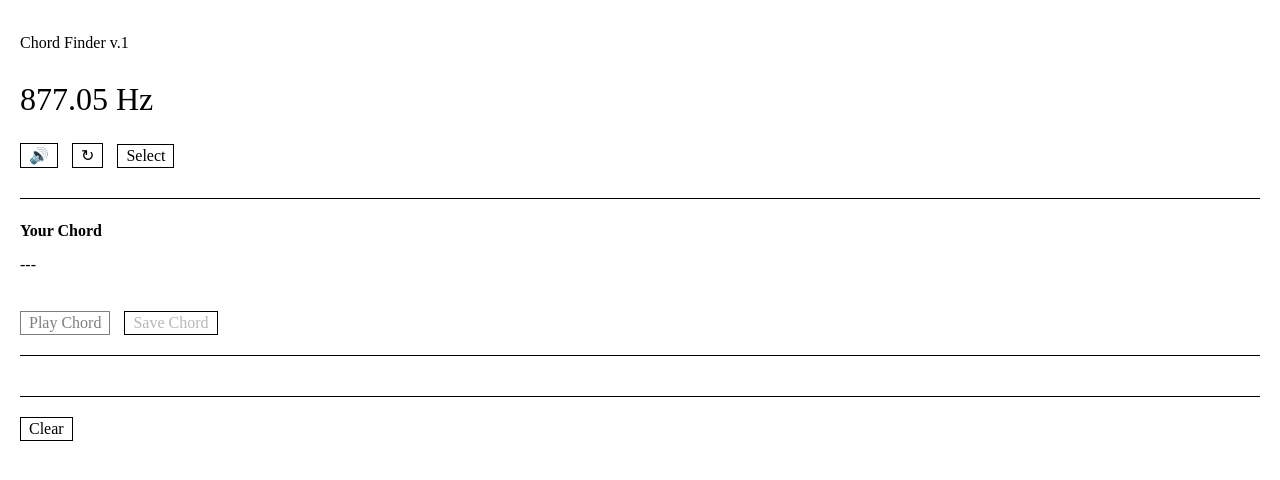
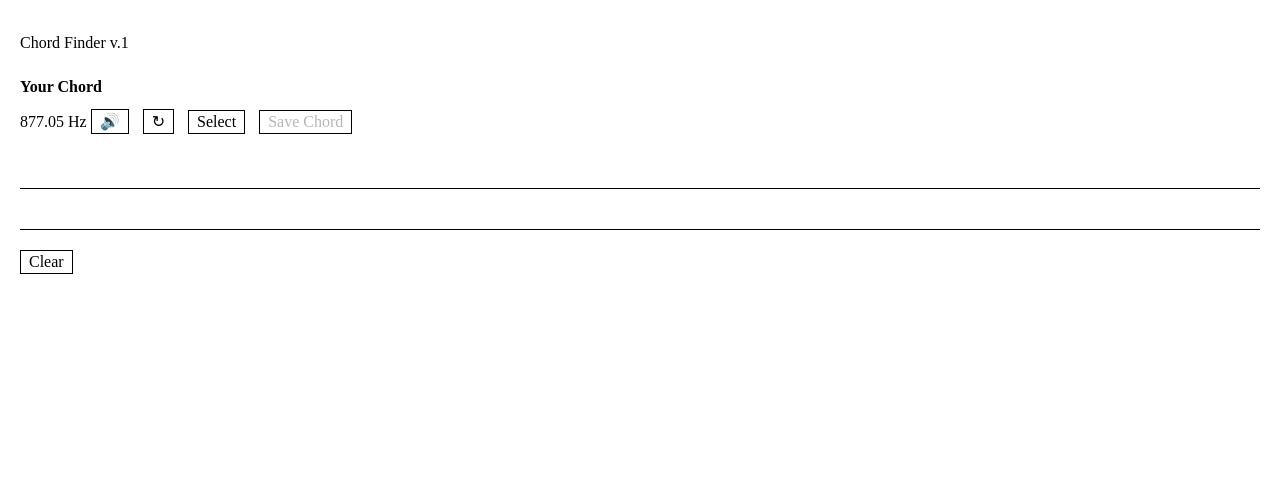
Before and after one commit to coryarcangel/Chord-Finder, a plain HTML site: page index.html in a window 1280 px wide. Drawn offline with Linux system fonts and the light colour scheme.

Commit message:
Merge Freq and Your Chord section

```diff
--- a/index.html
+++ b/index.html
@@ -30,17 +30,20 @@
         }
 
         .frequency-display {
-            font-size: 2em;
-            margin: 20px 0;
+            font-size: 1em;
+            display: inline;
+            margin: 0;
         }
 
         .note-name {
             font-size: 1em;
-            margin-bottom: 20px;
+            margin: 10px 0;
         }
 
-        .buttons {
-            margin: 20px 0;
+        .chord-notes-container {
+            font-size: 1em;
+            line-height: 1.5;
+            margin: 10px 0;
         }
 
         button {
@@ -68,12 +71,6 @@
             color: black;
         }
 
-        .chord-display {
-            margin-top: 30px;
-            border-top: 1px solid black;
-            padding-top: 20px;
-        }
-
         .chord-title {
             font-size: 1em;
             margin-bottom: 10px;
@@ -85,17 +82,17 @@
             margin-bottom: 10px;
         }
 
-        .play-chord-btn, .play-all-btn {
+        .play-all-btn {
             background: white;
             color: black;
         }
 
-        .play-chord-btn:disabled, .play-all-btn:disabled {
+        .play-all-btn:disabled {
             opacity: 0.5;
             cursor: not-allowed;
         }
 
-        .play-chord-btn:disabled:hover, .play-all-btn:disabled:hover {
+        .play-all-btn:disabled:hover {
             background: white;
             color: black;
         }
@@ -120,21 +117,22 @@
 
 
 
-        <div class="frequency-display" id="frequency">---</div>
-        <div class="note-name" id="noteName"></div>
+        <div class="main-section">
+            <div class="chord-title"><strong>Your Chord</strong></div>
+            <div class="chord-notes-container">
+                <span id="chordNotes">---</span>
+                <span id="separator" style="display: none;"> / </span>
+                <span id="currentFrequencyDisplay" style="display: none;">
+                    <span class="frequency-display" id="frequency">---</span>
+                    <button class="again-btn" id="againBtn" onclick="playAgain()">🔊</button>
+                    <button class="no-btn" id="noBtn" onclick="rejectNote()">↻</button>
+                    <button class="yes-btn" id="yesBtn" onclick="acceptNote()">Select</button>
+                    <button class="new-chord-btn" id="newChordBtn" onclick="newChord()" disabled>Save Chord</button>
+                </span>
+            </div>
+            <div class="note-name" id="noteName"></div>
+            <br>
 
-        <div class="buttons">
-            <button class="again-btn" id="againBtn" onclick="playAgain()">🔊</button>
-            <button class="no-btn" id="noBtn" onclick="rejectNote()">↻</button>
-            <button class="yes-btn" id="yesBtn" onclick="acceptNote()">Select</button>
-        </div>
-
-        <div class="chord-display">
-            <div class="chord-title"><strong>Your Chord</strong></div>
-            <div class="chord-notes" id="chordNotes">---</div>
-            <br>
-            <button class="play-chord-btn" id="playChordBtn" onclick="playChord()" disabled>Play Chord</button>
-            <button class="new-chord-btn" id="newChordBtn" onclick="newChord()" disabled>Save Chord</button>
             <div id="allChords" style="margin-top: 20px; border-top: 1px solid black; padding-top: 20px;"></div>
             <div id="playbackControls" style="margin-top: 10px; display: none;">
                 <button class="play-all-btn" id="playAllBtn" onclick="playAllChords()">Play Chords</button>
@@ -145,7 +143,6 @@
             <div style="margin-top: 20px; border-top: 1px solid black; padding-top: 20px;">
                 <button class="clear-btn" onclick="clearChord()">Clear</button>
             </div>
-
         </div>
     </div>
 
@@ -274,6 +271,7 @@
             document.getElementById('frequency').textContent = currentFrequency.toFixed(2) + ' Hz';
             document.getElementById('noteName').textContent = '';
 
+            updateChordDisplay();
             playFrequency(currentFrequency);
         }
 
@@ -299,17 +297,27 @@
 
         function updateChordDisplay() {
             const chordNotesEl = document.getElementById('chordNotes');
-            const playChordBtn = document.getElementById('playChordBtn');
+            const separatorEl = document.getElementById('separator');
+            const currentFreqDisplayEl = document.getElementById('currentFrequencyDisplay');
             const newChordBtn = document.getElementById('newChordBtn');
 
             if (chord.length === 0) {
-                chordNotesEl.textContent = '---';
-                playChordBtn.disabled = true;
+                chordNotesEl.textContent = '';
+                chordNotesEl.style.display = 'none';
+                separatorEl.style.display = 'none';
                 newChordBtn.disabled = true;
             } else {
                 chordNotesEl.textContent = chord.map(n => `${n.freq.toFixed(2)} Hz`).join(' / ');
-                playChordBtn.disabled = false;
+                chordNotesEl.style.display = 'inline';
+                separatorEl.style.display = 'inline';
                 newChordBtn.disabled = false;
+            }
+
+            // Always show the current frequency display when there's a current frequency
+            if (currentFrequency !== null) {
+                currentFreqDisplayEl.style.display = 'inline';
+            } else {
+                currentFreqDisplayEl.style.display = 'none';
             }
         }
 
@@ -424,6 +432,11 @@
         }
 
         function newChord() {
+            // If there's a current frequency, add it to the chord first
+            if (currentFrequency && !chord.some(n => n.freq === currentFrequency)) {
+                chord.push({ freq: currentFrequency });
+            }
+
             if (chord.length === 0) return;
 
             // Save current chord to the list with random duration between 0 and 10
@@ -454,7 +467,7 @@
             let html = '<div style="margin-top: 10px;"><strong>Chords:</strong></div><ul>';
             allChords.forEach((savedChord, index) => {
                 const freqInputs = savedChord.notes.map((note, noteIndex) =>
-                    `<input type="text" value="${note.freq.toFixed(2)}" onchange="updateChordFrequency(${index}, ${noteIndex}, this.value)" />`
+                    `<input type="text" value="${note.freq.toFixed(2)}" onchange="updateChordFrequency(${index}, ${noteIndex}, this.value)" /> <button onclick="deleteFrequencyFromSavedChord(${index}, ${noteIndex})" style="font-size: 0.9em; padding: 0px 4px;">X</button>`
                 ).join(' / ');
 
                 // Show editable duration field with reload button
@@ -522,6 +535,15 @@
             generateNewNote();
         }
 
+        function deleteFrequencyFromSavedChord(chordIndex, noteIndex) {
+            allChords[chordIndex].notes.splice(noteIndex, 1);
+            // If the chord has no notes left, delete the entire chord
+            if (allChords[chordIndex].notes.length === 0) {
+                allChords.splice(chordIndex, 1);
+            }
+            updateAllChordsDisplay();
+        }
+
         // Start with a random note
         generateNewNote();
     </script>
```
Also changed, not shown: 1 other file.
